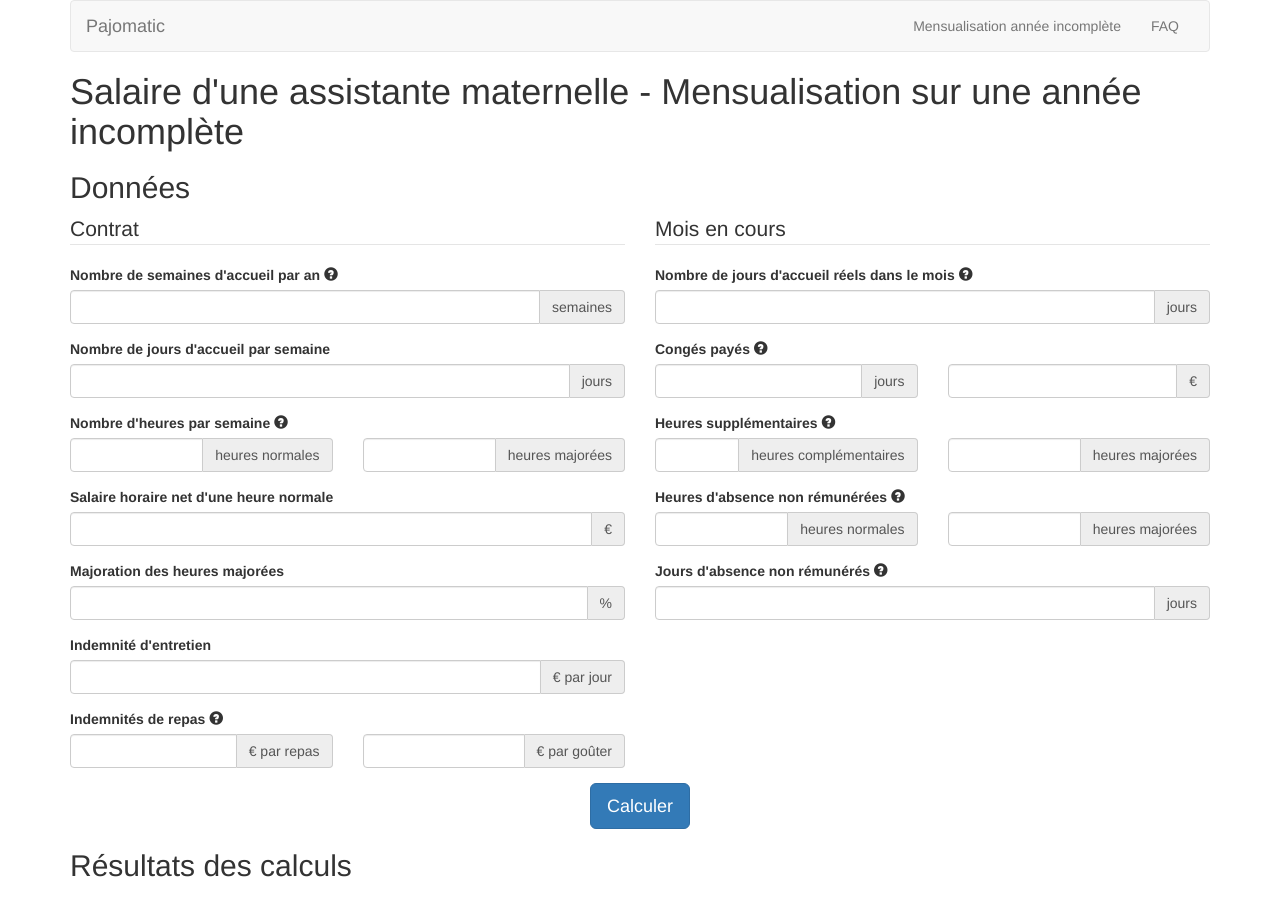
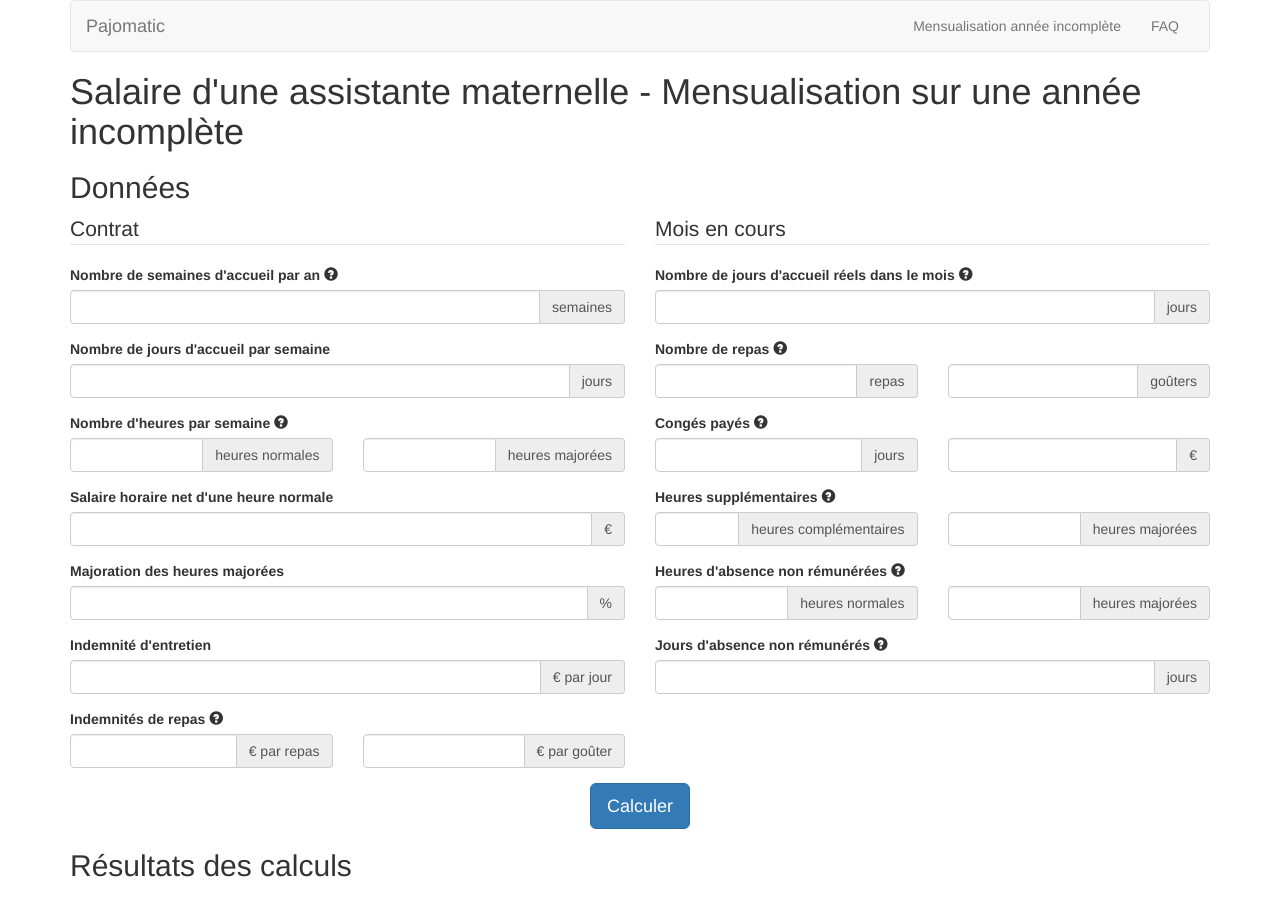
Before and after one commit to tut-tuuut/pajomatic, a Jekyll site: the page built from index.html, in a window 1280 px wide and 900 px high. Built offline with Jekyll 4.4.1, drawn with Linux system fonts in a browser that asks for light colours.

Commit message:
Add: fields for number of meals

```diff
--- a/index.html
+++ b/index.html
@@ -78,6 +78,18 @@ title: Mensualisation sur une année incomplète — Pajomatic
         <div class="form-group">
           <label for="nb_jours_accueil_reel">Nombre de jours d'accueil réels dans le mois {% include form/help.html content="Le nombre de jours où votre enfant a été gardé par l'assistante maternelle pour ce mois-ci. Il sert à calculer le montant des indemnités, ces dernières n'étant pas mensualisables." %}</label>
           {% include form/input-group.html id="nb_jours_accueil_reel" addon="jours" required=true %}
+        </div>
+
+        <div class="form-group">
+          <label>Nombre de repas {% include form/help.html content="Par défaut, on considère qu'il y a un repas et un goûter par jour. Vous pouvez affiner ces valeurs par défaut." %}</label>
+          <div class="row">
+            <div class="col-md-6">
+              {% include form/input-group.html id="nb_repas" addon="repas" %}
+            </div>
+            <div class="col-md-6">
+              {% include form/input-group.html id="nb_gouters" addon="goûters" %}
+            </div>
+          </div>
         </div>
 
         <div class="form-group">
```
